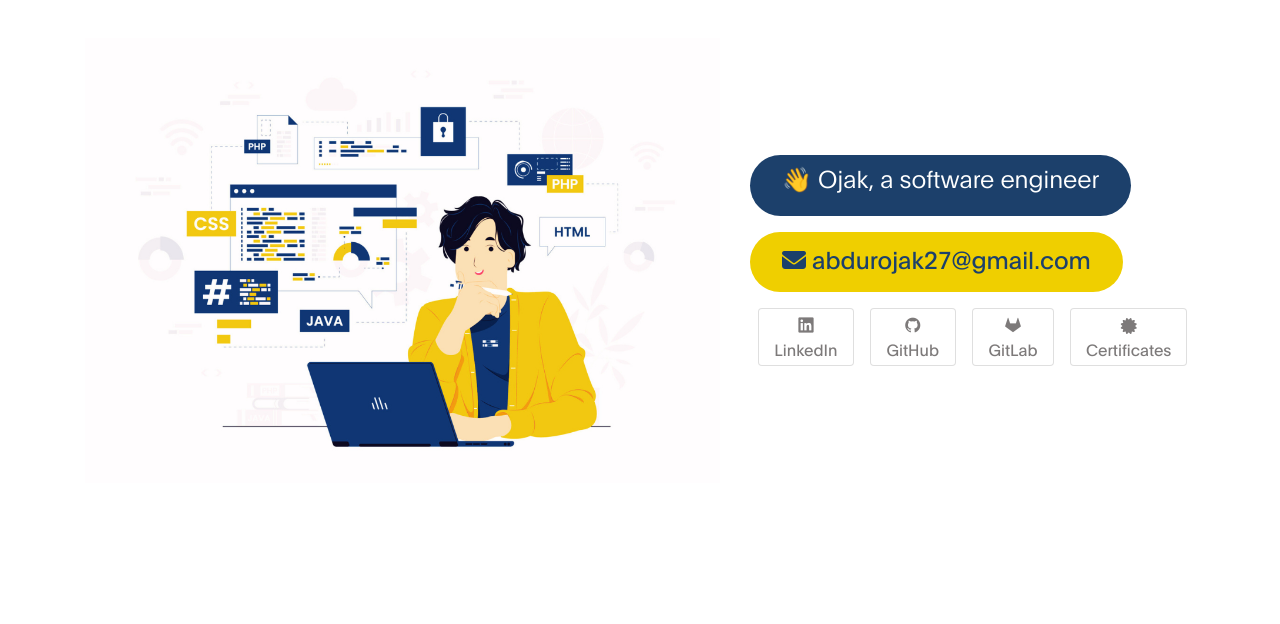
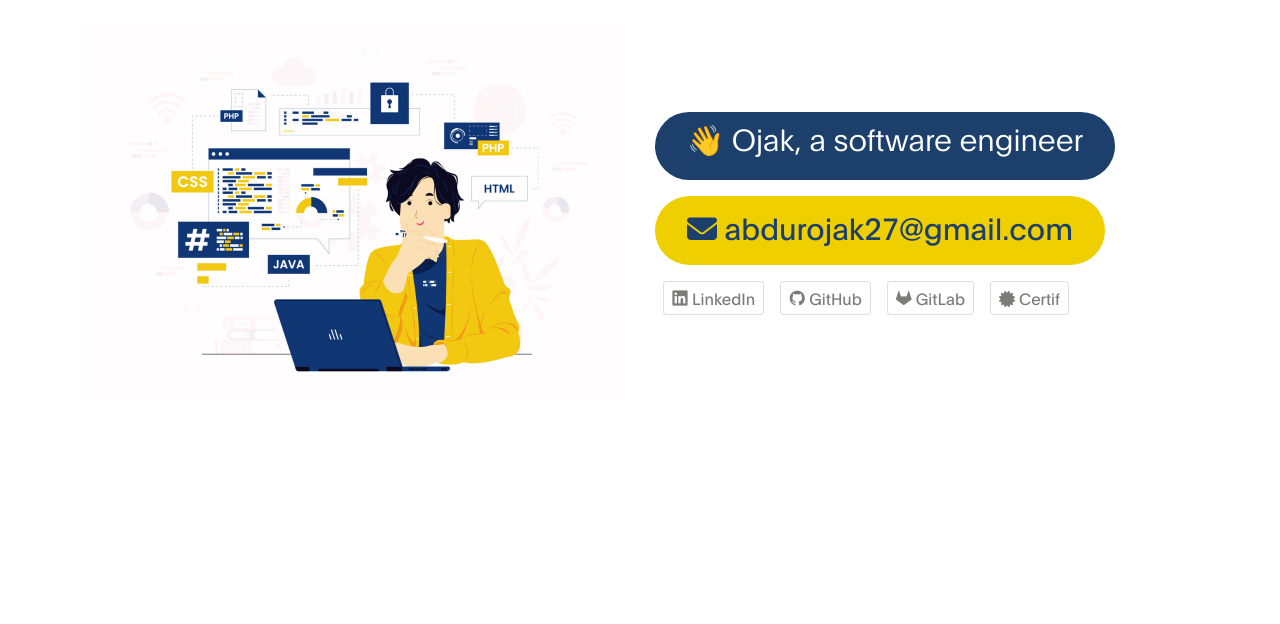
Before and after one commit to abdurojak/portofolio, a plain HTML site: page index.html in a window 1280 px wide. Shown: the part 105-729 px from the top of the page. Drawn offline with nearby package versions, Linux system fonts and the light colour scheme.

Commit message:
09 Januari 2024 - Fix

```diff
--- a/css/tooplate-my-resume-style.css
+++ b/css/tooplate-my-resume-style.css
@@ -311,13 +311,13 @@ a:hover {
   display: inline-block;
   margin: 0.5rem 0;
   padding: 0.5rem 2rem 1.5rem 2rem;
-  font-size: var(--h6-font-size);
+  font-size: var(--h5-font-size);
 }
 
 .email-link {
   background: var(--primary-color);
   color: var(--dark-color);
-  font-size: var(--h6-font-size);
+  font-size: var(--h5-font-size);
   padding: 0.5rem 2rem 1rem 2rem;
 }
 
--- a/index.html
+++ b/index.html
@@ -78,11 +78,11 @@
     <div class="container mt-5 mb-5">
       <div class="row">
 
-        <div class="mx-auto col-lg-7 col-md-7 col-10">
+        <div class="mx-auto col-lg-6 col-md-6 col-10">
           <img src="images/pnj.png" class="img-fluid" alt="Ben Resume HTML Template">
         </div>
 
-        <div class="d-flex flex-column justify-content-center align-items-center col-lg-5 col-md-5 col-12">
+        <div class="d-flex flex-column justify-content-center align-items-center col-lg-6 col-md-6 col-12">
           <div class="hero-text">
 
             <h1 class="hero-title">👋 Ojak, a software engineer</h1>
@@ -119,7 +119,7 @@
               <div class="card px-2 py-1 m-2 text-center">
                 <a href="https://drive.google.com/drive/folders/15lFNq0upLGoi-yQmOOOgAdU1xEzqkJss?usp=sharing">
                   <i class="fa-solid fa-certificate"></i>
-                  Certificates
+                  Certif
                 </a>
               </div>
             </div>
```
